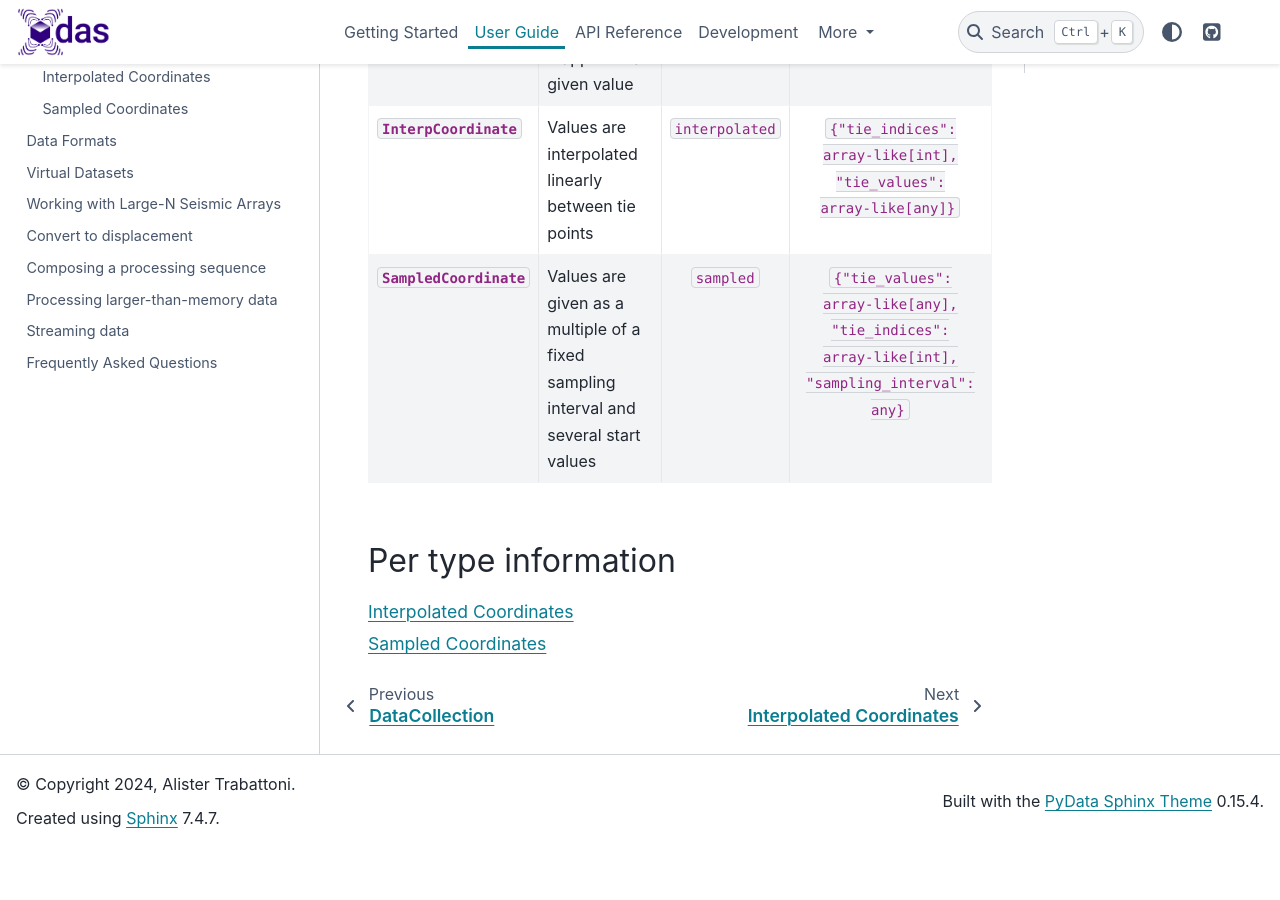
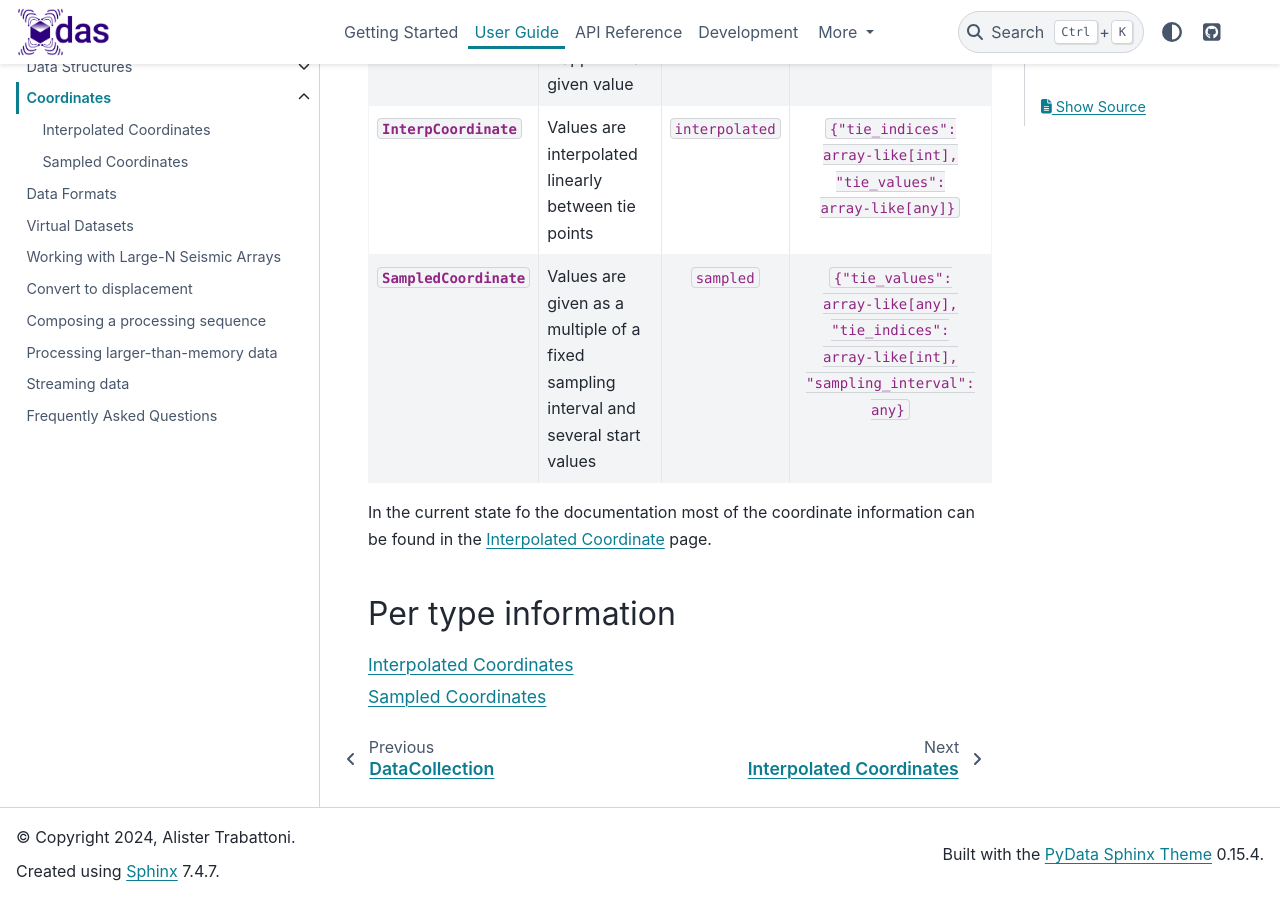
Before and after one commit to xdas-dev/xdas, a Sphinx documentation site: the page built from docs/user-guide/coordinates/index.md, in a window 1280 px wide and 900 px high, scrolled down 561 px. Built offline with Sphinx 7.4.7 and the PyData theme 0.15.4, drawn with Linux system fonts in a browser that asks for light colours; before the commit the page ends 1409 px from its top, so only the background shows below that.

Commit message:
Fix typo in coordinates documentation and clarify information location

```diff
--- a/docs/user-guide/coordinates/index.md
+++ b/docs/user-guide/coordinates/index.md
@@ -16,6 +16,8 @@
 | {py:class}`~xdas.coordinates.DenseCoordinate` | Each index is mapped to a given value | `dense` | `array-like[any]` |
 | {py:class}`~xdas.coordinates.InterpCoordinate` | Values are interpolated linearly between tie points | `interpolated` | `{"tie_indices": array-like[int], "tie_values": array-like[any]}` |
 | {py:class}`~xdas.coordinates.SampledCoordinate` | Values are given as a multiple of a fixed sampling interval and several start values | `sampled` | `{"tie_values": array-like[any], "tie_indices": array-like[int], "sampling_interval": any}` |
+
+In the current state fo the documentation most of the coordinate information can be found in the [Interpolated Coordinate](interpolated-coordinates) page.
 
 ## Per type information
 
```
